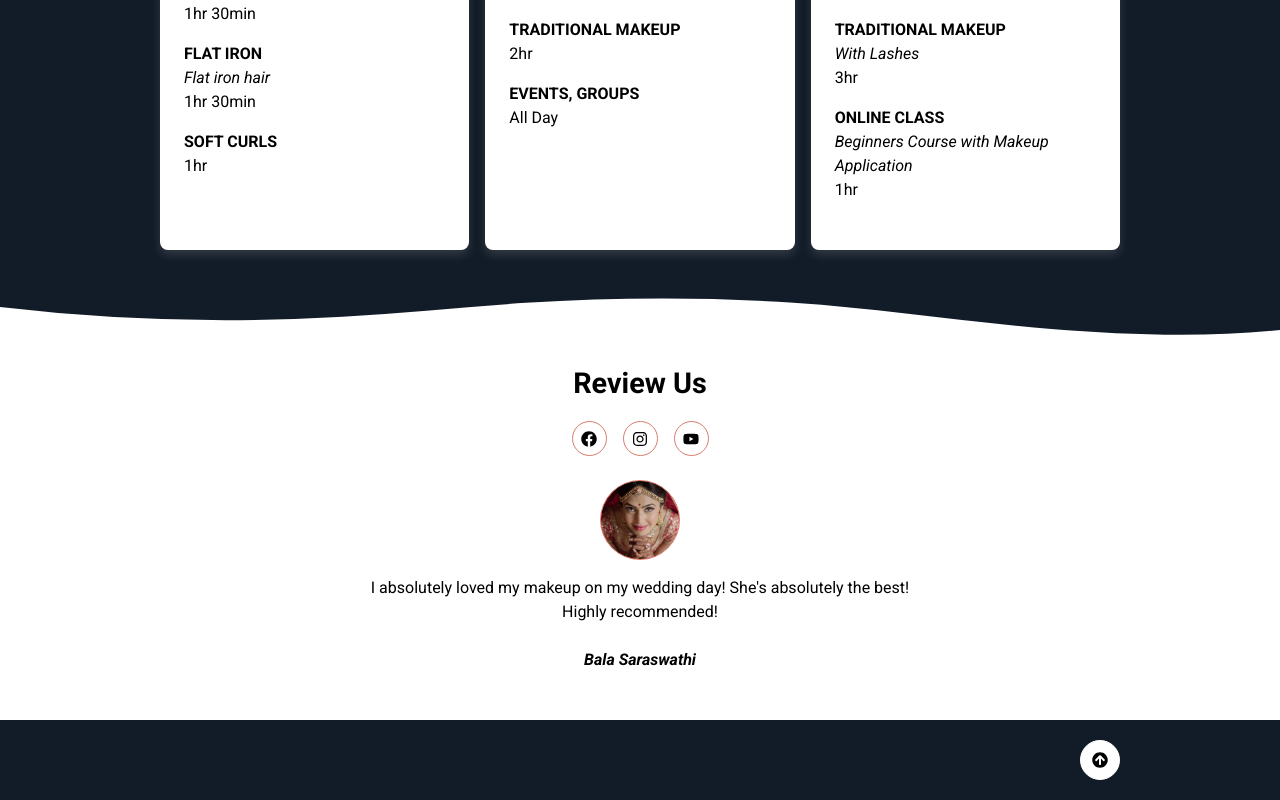
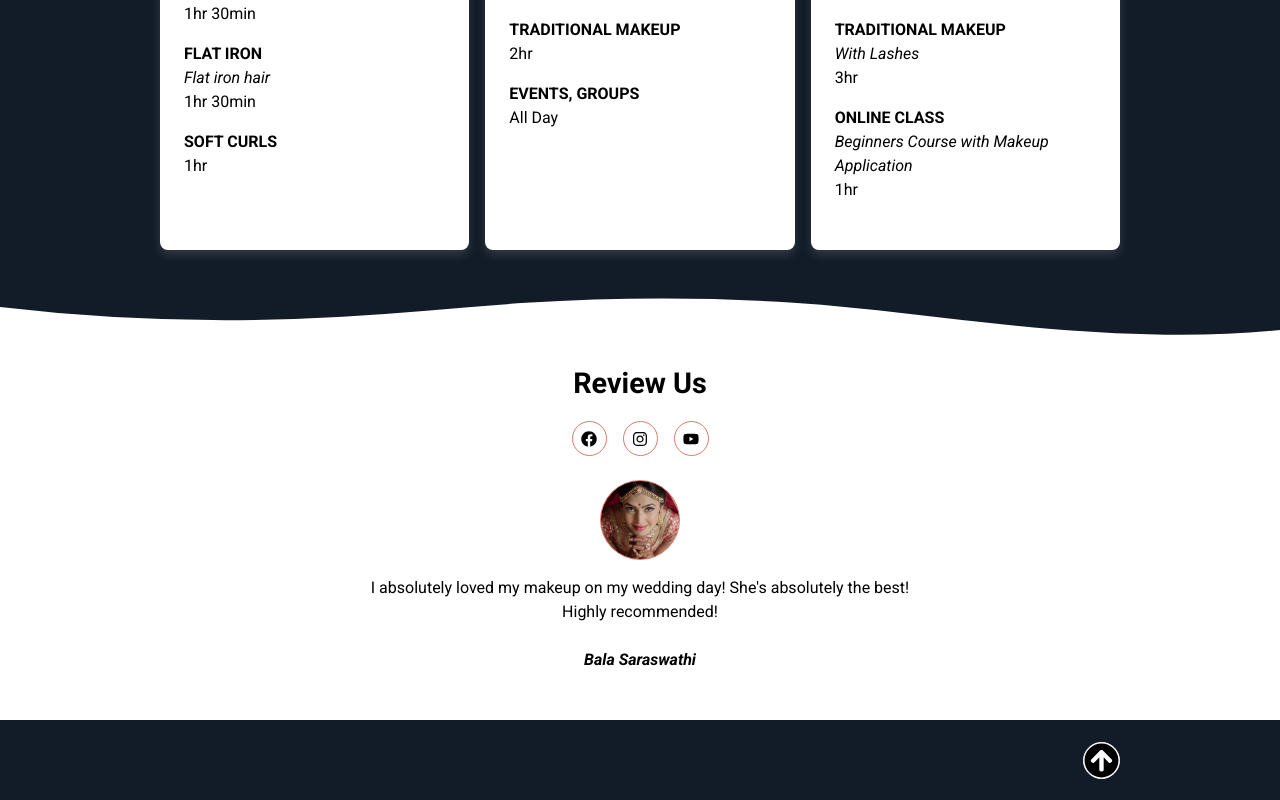
Before and after one commit to reactivicky/abi-parlour, a React (Vite) app: page / in a window 1280 px wide. Shown: the part 2382-3182 px from the top of the page. Built offline with nearby package versions, Linux system fonts and the light colour scheme.

Commit message:
added scroll to top functionality

```diff
--- a/src/components/Footer/index.jsx
+++ b/src/components/Footer/index.jsx
@@ -2,10 +2,18 @@ import { Container, UpButton } from "./style";
 import { FaArrowCircleUp } from "react-icons/fa";
 
 const Footer = () => {
+  const handleClick = () => {
+    window.scrollTo({
+      top: 0,
+      left: 0,
+      behavior: "smooth"
+    })
+  }
+
   return (
     <Container className="clr_white">
-      <UpButton variant="secondary">
-        <FaArrowCircleUp />
+      <UpButton variant="secondary" onClick={handleClick}>
+        <FaArrowCircleUp size={35} />
       </UpButton>
     </Container>
   );
--- a/src/components/Footer/style.js
+++ b/src/components/Footer/style.js
@@ -15,11 +15,14 @@ export const Container = styled.div`
 
 export const UpButton = styled.button`
   background-color: white;
+  padding: 0;
   border: 1px solid white;
   border-radius: 50%;
-  height: 40px;
-  width: 40px;
   cursor: pointer;
   display: grid;
   place-items: center;
+
+  :hover {
+    scale: 1.1;
+  }
 `;
```
